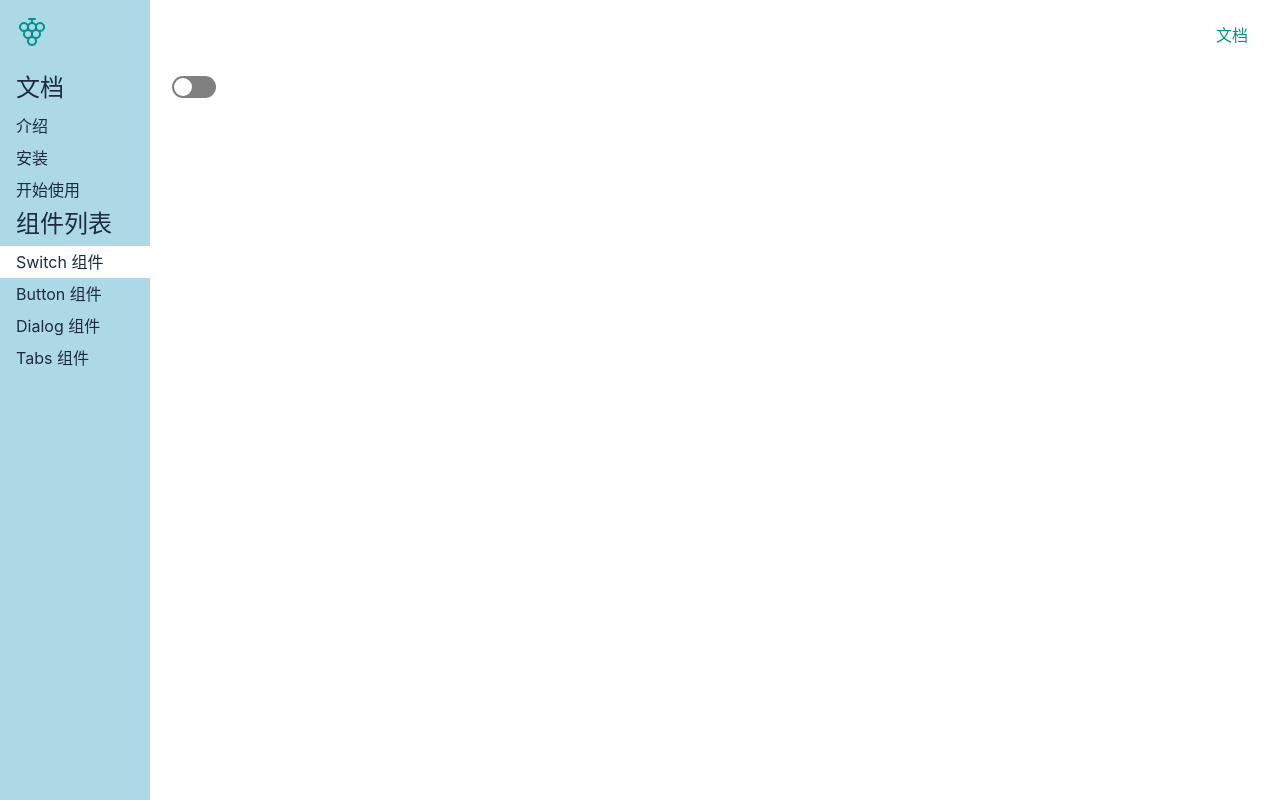
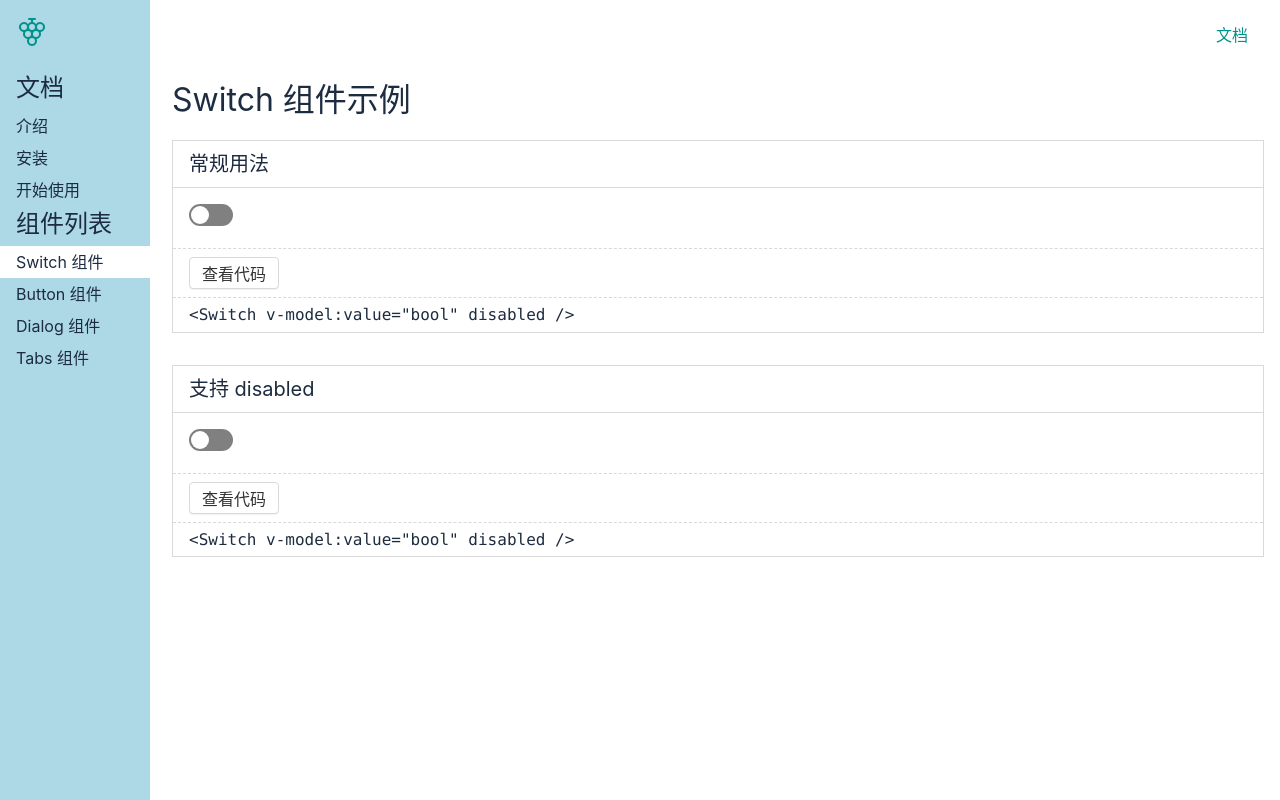
Before and after one commit to HHuangYQ/vue3-ui-Component-library, a Vue app: page /doc/switch in a window 1280 px wide. Built offline with nearby package versions, Linux system fonts and the light colour scheme.

Commit message:
抽离用户需要拷贝的代码

```diff
--- /dev/null
+++ b/src/components/Switch1.demo.vue
@@ -0,0 +1,16 @@
+<template>
+    <Switch v-model:value="bool" />
+</template>
+<script lang="ts">
+import Switch from '../lib/Switch.vue'
+import { ref } from 'vue'
+export default {
+    components: {
+        Switch,
+    },
+    setup() {
+        const bool = ref(false)
+        return { bool }
+    }
+}
+</script>
--- /dev/null
+++ b/src/components/Switch2.demo.vue
@@ -0,0 +1,16 @@
+<template>
+    <Switch v-model:value="bool" disabled/>
+</template>
+<script lang="ts">
+import Switch from '../lib/Switch.vue'
+import { ref } from 'vue'
+export default {
+    components: {
+        Switch,
+    },
+    setup() {
+        const bool = ref(false)
+        return { bool }
+    }
+}
+</script>
--- a/src/components/SwitchDemo.vue
+++ b/src/components/SwitchDemo.vue
@@ -1,18 +1,73 @@
 <template>
     <div>
-       <Switch v-model:value="bool"  />
+  <h1>Switch 组件示例 </h1>
+  <div class="demo">
+    <h2>常规用法</h2>
+     <div class="demo-component">
+    <Switch1Demo/>
+     </div>
+     <div class="demo-actions">
+      <Buttons>查看代码</Buttons>
     </div>
+    <div class="demo-code">
+      <pre>&lt;Switch v-model:value="bool" disabled /&gt;</pre>
+    </div>
+    </div>
+    <div class="demo">
+    <h2>支持 disabled </h2>
+    <div class="demo-component">
+      <Switch2Demo/>
+    </div>
+    <div class="demo-actions">
+      <Buttons>查看代码</Buttons>
+    </div>
+    <div class="demo-code">
+      <pre>&lt;Switch v-model:value="bool" disabled /&gt;</pre>
+    </div>
+  </div>
+</div>
 </template>
 
 
 <script lang="ts">
+import Buttons from '../lib/Buttons.vue'
 import { ref } from 'vue'
 import Switch from '../lib/Switch.vue'
+import Switch1Demo from './Switch1.demo.vue'
+import Switch2Demo from './Switch2.demo.vue'
 export default{
-    components:{Switch},
+    components:{ Switch, Buttons, Switch1Demo, Switch2Demo },
     setup(){
         const bool = ref(false)
         return{bool}
     }
 }
 </script>
+<style lang="scss" scoped>
+$border-color: #d9d9d9;
+.demo {
+  border: 1px solid $border-color;
+  margin: 16px 0 32px;
+  >h2 {
+    font-size: 20px;
+    padding: 8px 16px;
+    border-bottom: 1px solid $border-color;
+  }
+  &-component {
+    padding: 16px;
+  }
+  &-actions {
+    padding: 8px 16px;
+    border-top: 1px dashed $border-color;
+  }
+  &-code {
+    padding: 8px 16px;
+    border-top: 1px dashed $border-color;
+    >pre {
+      line-height: 1.1;
+      font-family: Consolas, 'Courier New', Courier, monospace;
+      margin: 0;
+    }
+  }
+}
+</style>
```
